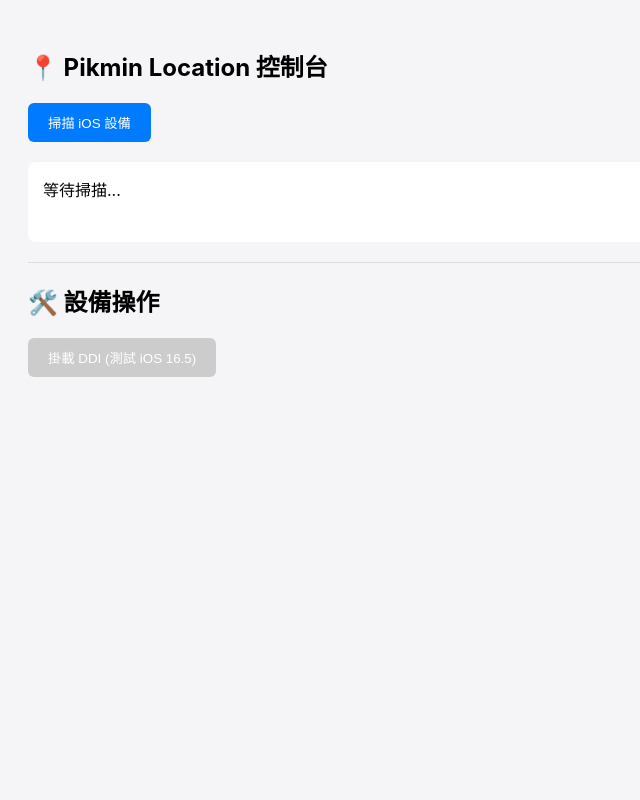
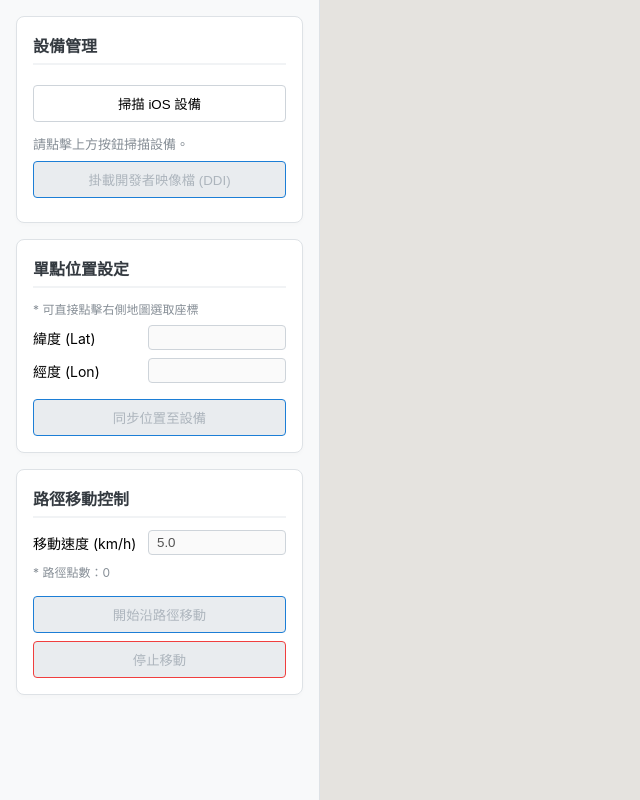
Before and after one commit to qumarkq/pikmin_location, a website built with Vite: page index.html in a window 1280 px wide. Shown: the whole page, without its empty margins (0-640 px from the left). Built offline with nearby package versions, Linux system fonts and the light colour scheme.

Commit message:
feat(ui): 建立主畫面雙欄佈局與引入 Leaflet 地圖套件
問題：
1. 缺少符合規格書要求的視覺佈局，無法同時容納設備管理、座標控制與地圖顯示。
2. 尚未引入地圖渲染引擎，無法實作點擊選取座標與軌跡顯示。

原因：
1. 依據 spec_v4 的 9.1 節，系統需具備左側 320px 固定寬度控制面板，以及右側自適應地圖區域。
2. 依據 spec_v4 的 2.3 節，前端需透過 CDN 引入 Leaflet.js，不依賴龐大的地圖框架，保持輕量化。
3. 為了讓 TypeScript 編譯期能識別 L (Leaflet 全域變數)，必須加入 @types/leaflet 作為開發依賴。

調整項目：
1. package.json：新增 @types/leaflet 開發依賴。
2. index.html：引入 Leaflet 1.9.4 的 CSS 與 JS CDN。
3. index.html：實作 Flexbox 雙欄佈局，並規劃好 device-panel、location-panel、movement-panel 的 HTML 結構與對應的輸入框、按鈕（預設為 disabled 狀態）。

```diff
--- a/index.html
+++ b/index.html
@@ -4,27 +4,81 @@
   <meta charset="UTF-8" />
   <meta name="viewport" content="width=device-width, initial-scale=1.0" />
   <title>Pikmin Location</title>
+
+  <link rel="stylesheet" href="https://unpkg.com/leaflet@1.9.4/dist/leaflet.css" />
+  <script src="https://unpkg.com/leaflet@1.9.4/dist/leaflet.js"></script>
+
   <style>
-      body { font-family: -apple-system, sans-serif; padding: 20px; background-color: #f5f5f7; }
-      button { padding: 10px 20px; background-color: #007aff; color: white; border: none; border-radius: 6px; cursor: pointer; }
-      button:hover { background-color: #005bb5; }
-      button:disabled { background-color: #ccc; cursor: not-allowed; }
-      #device-list { margin-top: 20px; padding: 15px; background: white; border-radius: 8px; min-height: 50px;}
-      .device-item { padding: 10px; border-bottom: 1px solid #eee; }
-      .section-divider { margin: 20px 0; border: 0; border-top: 1px solid #ddd; }
+    /* 基礎重置與雙欄佈局 */
+    body, html { margin: 0; padding: 0; height: 100vh; overflow: hidden; font-family: -apple-system, BlinkMacSystemFont, "Segoe UI", Roboto, sans-serif; background: #e9ecef; }
+    #app { display: flex; height: 100%; }
+
+    /* 左側控制面板 (固定 320px) */
+    #sidebar { width: 320px; background: #f8f9fa; border-right: 1px solid #dee2e6; padding: 16px; overflow-y: auto; display: flex; flex-direction: column; gap: 16px; box-sizing: border-box; }
+
+    /* 右側地圖 */
+    #map { flex: 1; height: 100%; background: #e5e3df; }
+
+    /* 面板區塊樣式 */
+    .panel { background: white; padding: 16px; border-radius: 8px; border: 1px solid #dee2e6; box-shadow: 0 2px 4px rgba(0,0,0,0.02); }
+    .panel h3 { margin: 0 0 12px 0; font-size: 16px; color: #343a40; border-bottom: 2px solid #f1f3f5; padding-bottom: 6px; }
+
+    /* 表單與按鈕樣式 */
+    button { width: 100%; padding: 8px; margin-top: 8px; border-radius: 4px; border: 1px solid #ced4da; background: #fff; cursor: pointer; transition: 0.2s; }
+    button:hover:not(:disabled) { background: #f1f3f5; }
+    button:disabled { background: #e9ecef; color: #adb5bd; cursor: not-allowed; }
+    .btn-primary { background: #228be6; color: white; border-color: #1c7ed6; }
+    .btn-primary:hover:not(:disabled) { background: #1c7ed6; }
+    .btn-danger { background: #fa5252; color: white; border-color: #f03e3e; }
+
+    .input-group { display: flex; align-items: center; justify-content: space-between; margin-bottom: 8px; font-size: 14px; }
+    .input-group input { width: 120px; padding: 4px 8px; border: 1px solid #ced4da; border-radius: 4px; }
+
+    .device-item { padding: 8px; border: 1px solid #dee2e6; border-radius: 4px; margin-bottom: 8px; font-size: 13px; }
+    .device-item.active { border-color: #339af0; background: #e7f5ff; }
   </style>
 </head>
 <body>
-    <h2>📍 Pikmin Location 控制台</h2>
+  <div id="app">
+    <div id="sidebar">
 
+      <div class="panel" id="device-panel">
+        <h3>設備管理</h3>
         <button id="scan-btn">掃描 iOS 設備</button>
-    <div id="device-list">等待掃描...</div>
+        <div id="device-list" style="margin-top: 12px; font-size: 13px; color: #868e96;">請點擊上方按鈕掃描設備。</div>
+        <button id="mount-btn" class="btn-primary" disabled>掛載開發者映像檔 (DDI)</button>
+        <div id="mount-status" style="margin-top: 8px; font-size: 12px; font-weight: bold;"></div>
+      </div>
 
-    <hr class="section-divider" />
+      <div class="panel" id="location-panel">
+        <h3>單點位置設定</h3>
+        <div style="font-size: 12px; color: #868e96; margin-bottom: 8px;">* 可直接點擊右側地圖選取座標</div>
+        <div class="input-group">
+          <label>緯度 (Lat)</label>
+          <input type="number" id="input-lat" step="0.000001" disabled>
+        </div>
+        <div class="input-group">
+          <label>經度 (Lon)</label>
+          <input type="number" id="input-lon" step="0.000001" disabled>
+        </div>
+        <button id="set-loc-btn" class="btn-primary" disabled>同步位置至設備</button>
+      </div>
 
-    <h2>🛠️ 設備操作</h2>
-    <button id="mount-btn" disabled>掛載 DDI (測試 iOS 16.5)</button>
-    <div id="mount-status" style="margin-top: 15px; font-weight: bold; white-space: pre-wrap;"></div>
+      <div class="panel" id="movement-panel">
+        <h3>路徑移動控制</h3>
+        <div class="input-group">
+          <label>移動速度 (km/h)</label>
+          <input type="number" id="input-speed" value="5.0" min="0.1" max="30.0" disabled>
+        </div>
+        <div style="font-size: 12px; color: #868e96; margin: 8px 0;">* 路徑點數：<span id="waypoint-count">0</span></div>
+        <button id="start-move-btn" class="btn-primary" disabled>開始沿路徑移動</button>
+        <button id="stop-move-btn" class="btn-danger" disabled>停止移動</button>
+      </div>
+
+    </div>
+
+    <div id="map"></div>
+  </div>
 
   <script type="module" src="/src/main.ts"></script>
 </body>
--- a/package.json
+++ b/package.json
@@ -11,6 +11,7 @@
   },
   "devDependencies": {
     "@tauri-apps/cli": "^2.0.0",
+    "@types/leaflet": "^1.9.21",
     "typescript": "^5.0.2",
     "vite": "^5.0.0"
   }
```
Also changed, not shown: 1 other file. Lines whose indentation alone changed are shown as unchanged.
